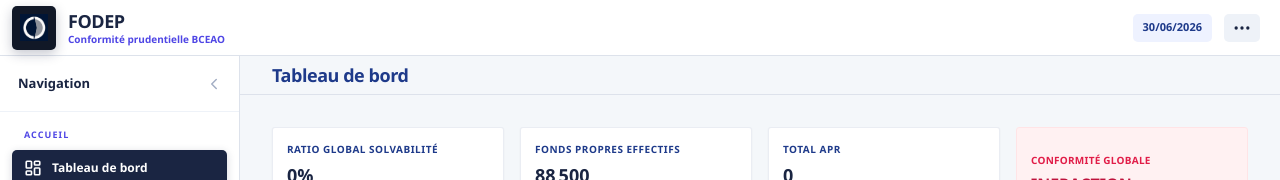
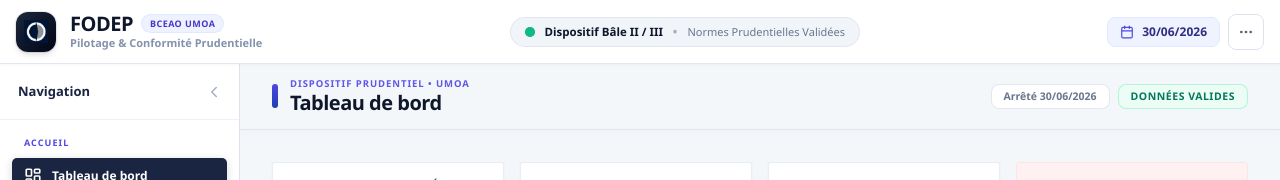
Before and after one commit to PascalK29/hey-fodep, a React (Vite) app in the folder packages/ui/: page / in a window 1280 px wide. Shown: the top 180 px of the page. Built offline with nearby package versions, Linux system fonts and the light colour scheme; no server answers.

Commit message:
style(ui): redesign top navigation header and section header with modern styling

```diff
--- a/packages/ui/src/App.tsx
+++ b/packages/ui/src/App.tsx
@@ -15,7 +15,8 @@ import {
   Globe,
   Type,
   Upload,
-  Download
+  Download,
+  Calendar
 } from 'lucide-react';
 import type { LucideIcon } from 'lucide-react';
 import { ResponsiveContainer, Cell, PieChart, Pie, Tooltip } from 'recharts';
@@ -121,44 +122,65 @@ export default function App() {
     <div className="flex flex-col h-screen bg-[#F4F7FA] font-sans text-slate-800 overflow-hidden" style={{ fontFamily: font }}>
 
       {/* Top Navbar */}
-      <header className="h-14 bg-white border-b border-slate-200 flex items-center justify-between shrink-0 z-20">
-        <div className="flex items-center gap-3 pl-3">
-          {/* Logo encadré */}
-          <div className="w-11 h-11 rounded-[5px] bg-[#111827] flex items-center justify-center shadow-[0_4px_12px_rgba(26,37,66,0.25)]">
-            <img src="/logo3.png" alt="HEY-FODEP" className="h-7 w-7 object-contain" />
+      <header className="h-16 bg-white/95 backdrop-blur-md border-b border-slate-200/80 flex items-center justify-between px-4 shrink-0 z-20 shadow-[0_1px_3px_rgba(15,23,42,0.04)]">
+        <div className="flex items-center gap-3.5">
+          {/* Logo encadré modernisé */}
+          <div className="w-10 h-10 rounded-xl bg-gradient-to-br from-[#1E293B] via-[#0F172A] to-[#020617] flex items-center justify-center shadow-md ring-1 ring-slate-900/10 transition-transform hover:scale-105 duration-200">
+            <img src="/logo3.png" alt="HEY-FODEP" className="h-6 w-6 object-contain filter drop-shadow" />
           </div>
           <div className="flex flex-col">
-            <span className="text-[#1a2542] font-extrabold text-lg leading-tight tracking-tight">FODEP</span>
-            <span className="text-indigo-600 text-[10px] font-semibold leading-tight">Conformité prudentielle BCEAO</span>
+            <div className="flex items-center gap-2">
+              <span className="text-[#0F172A] font-black text-xl leading-none tracking-tight">FODEP</span>
+              <span className="text-[9px] font-extrabold tracking-wider text-indigo-700 uppercase bg-indigo-50 px-2 py-0.5 rounded-full border border-indigo-100/90">
+                BCEAO UMOA
+              </span>
+            </div>
+            <span className="text-slate-500 text-[11px] font-semibold leading-tight mt-0.5">
+              Pilotage & Conformité Prudentielle
+            </span>
           </div>
         </div>
 
-        {/* Paramètres */}
-        <div className="relative h-full flex items-center pr-5">
-          {/* Pastille date d'arrêté (date visible, libellé au survol) */}
-          <div className="group relative mr-3 flex items-center">
-            <span className="inline-flex h-7 items-center justify-center rounded-[5px] bg-indigo-50 px-2.5 text-[11px] font-semibold text-blue-900">
-              30/06/2026
-            </span>
-            <span className="pointer-events-none absolute right-0 top-full z-40 mt-2 whitespace-nowrap rounded bg-[#1a2542] px-2 py-1 text-[11px] font-medium text-white opacity-0 shadow-lg transition-opacity duration-150 group-hover:opacity-100">
-              Date d'arrêté
+        {/* Center Pill Badge */}
+        <div className="hidden lg:flex items-center gap-2.5 px-3.5 py-1.5 rounded-full bg-slate-100/80 border border-slate-200/70 text-xs font-semibold text-slate-700 shadow-2xs">
+          <span className="relative flex h-2.5 w-2.5">
+            <span className="animate-ping absolute inline-flex h-full w-full rounded-full bg-emerald-400 opacity-75"></span>
+            <span className="relative inline-flex rounded-full h-2.5 w-2.5 bg-emerald-500"></span>
+          </span>
+          <span className="text-[11.5px] font-bold text-[#0F172A]">Dispositif Bâle II / III</span>
+          <span className="text-slate-400">•</span>
+          <span className="text-[11px] font-medium text-slate-600">Normes Prudentielles Validées</span>
+        </div>
+
+        {/* Paramètres & Date */}
+        <div className="relative h-full flex items-center gap-2">
+          {/* Pastille Date d'Arrêté */}
+          <div className="group relative flex items-center">
+            <div className="flex items-center gap-2 px-3 py-1.5 rounded-lg bg-indigo-50/90 border border-indigo-100 text-indigo-900 text-xs font-bold shadow-2xs hover:bg-indigo-100 transition-colors cursor-pointer">
+              <Calendar className="w-3.5 h-3.5 text-indigo-600" />
+              <span>30/06/2026</span>
+            </div>
+            <span className="pointer-events-none absolute right-0 top-full z-40 mt-2 whitespace-nowrap rounded-md bg-[#0F172A] px-2.5 py-1 text-[11px] font-semibold text-white opacity-0 shadow-xl transition-all duration-150 group-hover:opacity-100">
+              Date d'arrêté des comptes
             </span>
           </div>
 
           <button
             onClick={() => setSettingsOpen(!settingsOpen)}
-            className={`w-9 h-7 flex items-center justify-center rounded-[5px] transition-colors ${
-              settingsOpen ? 'bg-[#1a2542] text-white shadow-[0_2px_8px_rgba(26,37,66,0.18)]' : 'bg-slate-100 text-[#1a2542] hover:bg-slate-200/70'
+            className={`w-9 h-9 flex items-center justify-center rounded-lg border transition-all duration-200 ${
+              settingsOpen
+                ? 'bg-[#0F172A] text-white border-[#0F172A] shadow-md'
+                : 'bg-white border-slate-200 text-slate-700 hover:bg-slate-50 hover:text-indigo-600 hover:border-slate-300 shadow-2xs'
             }`}
-            title="Paramètres"
+            title="Paramètres de l'application"
           >
-            <MoreHorizontal className="w-5 h-5" />
+            <MoreHorizontal className="w-4 h-4" />
           </button>
 
           {settingsOpen && (
             <>
               <div className="fixed inset-0 z-30" onClick={() => setSettingsOpen(false)} />
-              <div className="absolute right-5 top-full mt-2 w-64 bg-white rounded-[5px] shadow-[0_12px_32px_rgba(26,37,66,0.18)] p-1.5 z-40 fade-in">
+              <div className="absolute right-0 top-full mt-2 w-64 bg-white rounded-xl shadow-[0_12px_36px_rgba(15,23,42,0.16)] border border-slate-200/80 p-1.5 z-40 fade-in">
                 <SettingItem icon={Palette} title="Thème" open={openSetting === 'theme'} onToggle={() => setOpenSetting(openSetting === 'theme' ? null : 'theme')}>
                   <Choice label="Clair" active={theme === 'clair'} onClick={() => setTheme('clair')} />
                   <Choice label="Sombre" active={theme === 'sombre'} onClick={() => setTheme('sombre')} />
@@ -236,10 +258,26 @@ export default function App() {
         <main className="flex-1 overflow-y-auto">
           <div className="max-w-[1400px] mx-auto">
             {/* Section header (fixé au défilement) */}
-            <div className="sticky top-0 z-10 bg-[#F4F7FA]/95 backdrop-blur-sm border-b border-slate-200 px-8 py-2.5">
-              <h1 className="text-lg font-bold text-blue-900 tracking-tight leading-none">
-                {SECTION_LABELS[activeTab]}
-              </h1>
+            <div className="sticky top-0 z-10 bg-[#F4F7FA]/90 backdrop-blur-md border-b border-slate-200/80 px-8 py-3.5 flex items-center justify-between shadow-[0_2px_8px_rgba(15,23,42,0.02)]">
+              <div className="flex items-center gap-3">
+                <div className="w-1.5 h-6 rounded-full bg-gradient-to-b from-indigo-600 to-blue-800" />
+                <div>
+                  <div className="text-[9.5px] font-extrabold uppercase tracking-widest text-indigo-600/90 leading-tight">
+                    Dispositif Prudentiel • UMOA
+                  </div>
+                  <h1 className="text-xl font-black text-[#0F172A] tracking-tight leading-tight">
+                    {SECTION_LABELS[activeTab]}
+                  </h1>
+                </div>
+              </div>
+              <div className="hidden sm:flex items-center gap-2">
+                <span className="text-[10.5px] font-bold text-slate-600 bg-white px-3 py-1 rounded-lg border border-slate-200/80 shadow-2xs">
+                  Arrêté 30/06/2026
+                </span>
+                <span className="text-[10.5px] font-extrabold text-emerald-700 bg-emerald-50 px-3 py-1 rounded-lg border border-emerald-200/80 uppercase tracking-wider">
+                  Données Valides
+                </span>
+              </div>
             </div>
 
             <div key={activeTab} className="p-8 space-y-6 fade-in">
```
